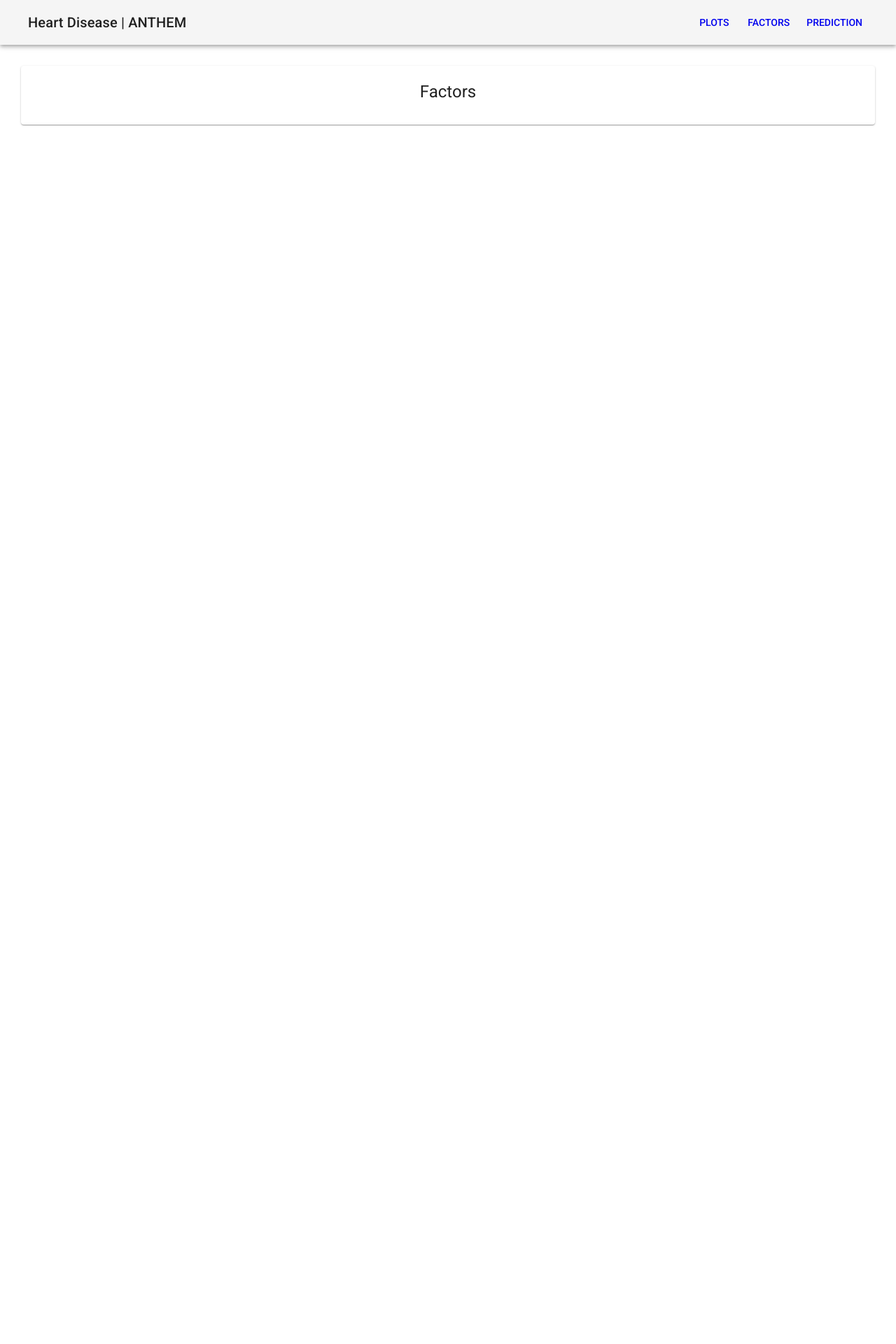
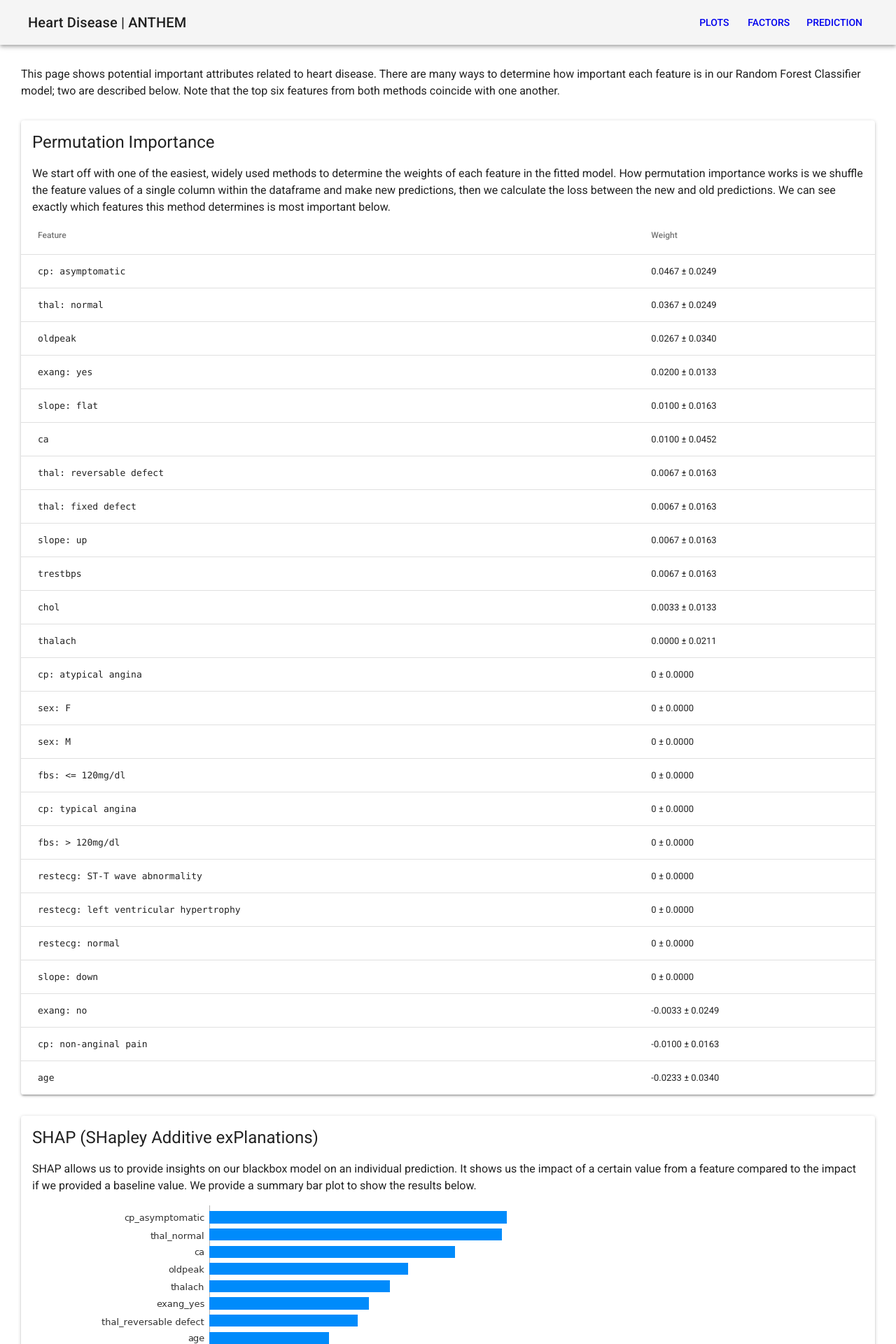
Before and after one commit to timhor/Heart-Disease-Visualisation, a React (Create React App) app in the folder frontend/: page /factors in a window 1280 px wide. Shown: the top 1920 px of the page at 70% size. Before the commit the page ends 800 px from the top, so only its background shows below. Built offline with nearby package versions, Linux system fonts and the light colour scheme.

Commit message:
Add content for factors component

```diff
--- a/frontend/src/components/Factors.js
+++ b/frontend/src/components/Factors.js
@@ -2,19 +2,58 @@ import React, { Component } from 'react';
 import PropTypes from 'prop-types';
 import Header from './Header';
 import {
-  Card,
-  CardContent,
+  Paper,
   Typography,
+  Table,
+  TableHead,
+  TableRow,
+  TableCell,
+  TableBody,
   withStyles
 } from '@material-ui/core';
 import '../css/App.css';
+import '../css/Factors.css';
+import shapPlot from '../assets/SHAP_summary_plot.png';
 
 const styles = {
   card: {
-    margin: '6px',
-    textAlign: 'center'
+    margin: '30px 0'
   }
 };
+
+let id = 0;
+function createData(feature, weight) {
+  id += 1;
+  return { id, feature, weight };
+}
+
+const permutationImportanceRows = [
+  createData('cp: asymptomatic', '0.0467 ± 0.0249'),
+  createData('thal: normal', '0.0367 ± 0.0249'),
+  createData('oldpeak', '0.0267 ± 0.0340'),
+  createData('exang: yes', '0.0200 ± 0.0133'),
+  createData('slope: flat', '0.0100 ± 0.0163'),
+  createData('ca', '0.0100 ± 0.0452'),
+  createData('thal: reversable defect', '0.0067 ± 0.0163'),
+  createData('thal: fixed defect', '0.0067 ± 0.0163'),
+  createData('slope: up', '0.0067 ± 0.0163'),
+  createData('trestbps', '0.0067 ± 0.0163'),
+  createData('chol', '0.0033 ± 0.0133'),
+  createData('thalach', '0.0000 ± 0.0211'),
+  createData('cp: atypical angina', '0 ± 0.0000'),
+  createData('sex: F', '0 ± 0.0000'),
+  createData('sex: M', '0 ± 0.0000'),
+  createData('fbs: <= 120mg/dl', '0 ± 0.0000'),
+  createData('cp: typical angina', '0 ± 0.0000'),
+  createData('fbs: > 120mg/dl', '0 ± 0.0000'),
+  createData('restecg: ST-T wave abnormality', '0 ± 0.0000'),
+  createData('restecg: left ventricular hypertrophy', '0 ± 0.0000'),
+  createData('restecg: normal', '0 ± 0.0000'),
+  createData('slope: down', '0 ± 0.0000'),
+  createData('exang: no', '-0.0033 ± 0.0249'),
+  createData('cp: non-anginal pain', '-0.0100 ± 0.0163'),
+  createData('age', '-0.0233 ± 0.0340')
+];
 
 class Factors extends Component {
   render() {
@@ -23,13 +62,64 @@ class Factors extends Component {
       <>
         <Header />
         <div className="container">
-          <Card>
-            <CardContent>
-              <Typography classes={{ root: classes.card }} variant="h5">
-                Factors
+          <Typography variant="subheading" paragraph={true}>
+            This page shows potential important attributes related to heart
+            disease. There are many ways to determine how important each
+            feature is in our Random Forest Classifier model; two are
+            described below. Note that the top six features from both methods
+            coincide with one another.
+          </Typography>
+          <Paper classes={{ root: classes.card }}>
+            <div className="card-content">
+              <Typography variant="h5" paragraph={true}>
+                Permutation Importance
               </Typography>
-            </CardContent>
-          </Card>
+              <Typography variant="subheading">
+                We start off with one of the easiest, widely used methods to
+                determine the weights of each feature in the fitted model.
+                How permutation importance works is we shuffle the feature
+                values of a single column within the dataframe and make new
+                predictions, then we calculate the loss between the new and
+                old predictions. We can see exactly which features this
+                method determines is most important below.
+              </Typography>
+            </div>
+            <Table>
+              <TableHead>
+                <TableRow>
+                  <TableCell>Feature</TableCell>
+                  <TableCell>Weight</TableCell>
+                </TableRow>
+              </TableHead>
+              <TableBody>
+                {permutationImportanceRows.map(row => (
+                  <TableRow key={row.id}>
+                    <TableCell component="th" scope="row">
+                      <code>{row.feature}</code>
+                    </TableCell>
+                    <TableCell component="th" scope="row">
+                      {row.weight}
+                    </TableCell>
+                  </TableRow>
+                ))}
+              </TableBody>
+            </Table>
+          </Paper>
+          <Paper classes={{ root: classes.card }}>
+            <div className="card-content">
+              <Typography variant="h5" paragraph={true}>
+                SHAP (SHapley Additive exPlanations)
+              </Typography>
+              <Typography variant="subheading" paragraph={true}>
+                SHAP allows us to provide insights on our blackbox model on
+                an individual prediction. It shows us the impact of a
+                certain value from a feature compared to the impact if we
+                provided a baseline value. We provide a summary bar plot to
+                show the results below.
+              </Typography>
+              <img className="shap-plot" src={shapPlot} alt="SHAP Plot" />
+            </div>
+          </Paper>
         </div>
       </>
     );
--- /dev/null
+++ b/frontend/src/css/Factors.css
@@ -0,0 +1,7 @@
+.card-content {
+  padding: 16px 16px 0;;
+}
+
+.shap-plot {
+  margin-bottom: 20px;
+}
```
Also changed, not shown: frontend/src/assets/SHAP_summary_plot.png (added), 1 other file (tests, documents, lock files or other folders).
